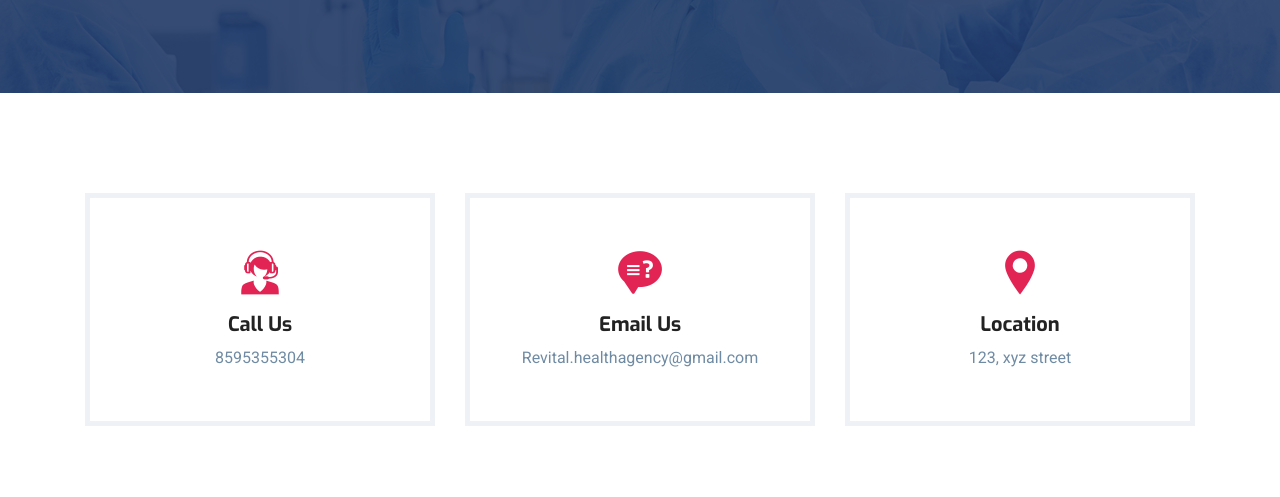
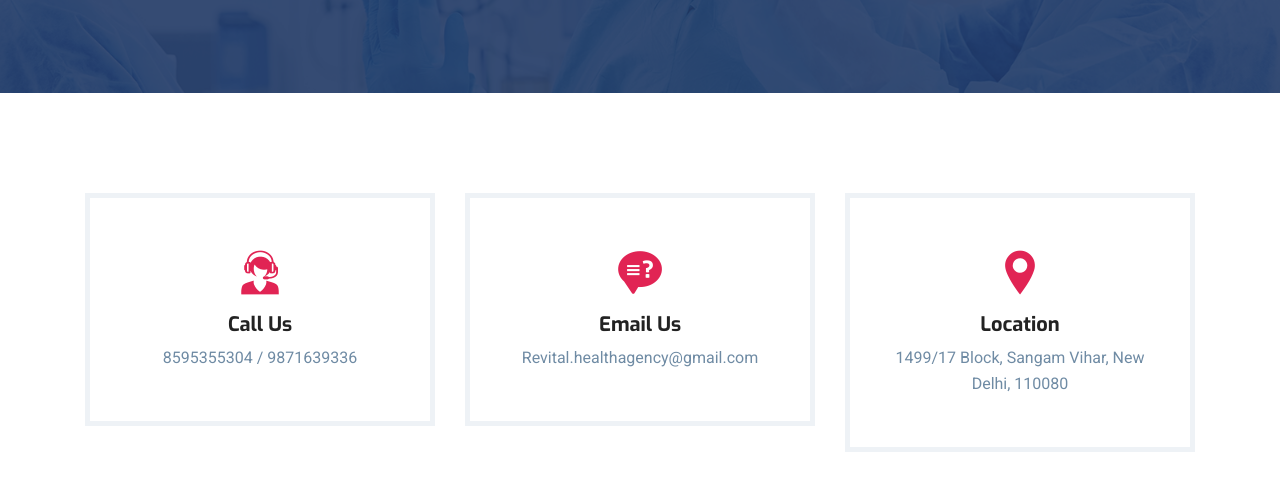
Before and after one commit to revital-health/revital-health-agency, a plain HTML site: page contact.html in a window 1280 px wide. Shown: the part 303-800 px from the top of the page. Drawn offline with Linux system fonts and the light colour scheme; some packages are replaced by stand-ins of ours.

Commit message:
footer, contact.html updated

```diff
--- a/contact.html
+++ b/contact.html
@@ -97,7 +97,7 @@
         <div class="contact-block mb-4 mb-lg-0">
           <i class="icofont-live-support"></i>
           <h5>Call Us</h5>
-          8595355304
+          8595355304 / 9871639336
         </div>
       </div>
       <div class="col-lg-4 col-md-6">
@@ -111,7 +111,7 @@
         <div class="contact-block mb-4 mb-lg-0">
           <i class="icofont-location-pin"></i>
           <h5>Location</h5>
-         123, xyz street
+          1499/17 Block, Sangam Vihar, New Delhi, 110080
         </div>
       </div>
     </div>
@@ -254,7 +254,7 @@
 					<div class="footer-contact-block">
 						<div class="icon d-flex align-items-center">
 							<i class="icofont-support mr-3"></i>
-							<span class="h6 mb-0">Mon to Fri : 08:30 - 18:00</span>
+							<span class="h6 mb-0">Mon to Sun : 24x7</span>
 						</div>
 						<h4 class="mt-2"><a href="tel:8595355304">8595355304</a></h4>
 					</div>
```
Also changed, not shown: index.html (+1 -1 lines), service.html (+1 -1 lines).
